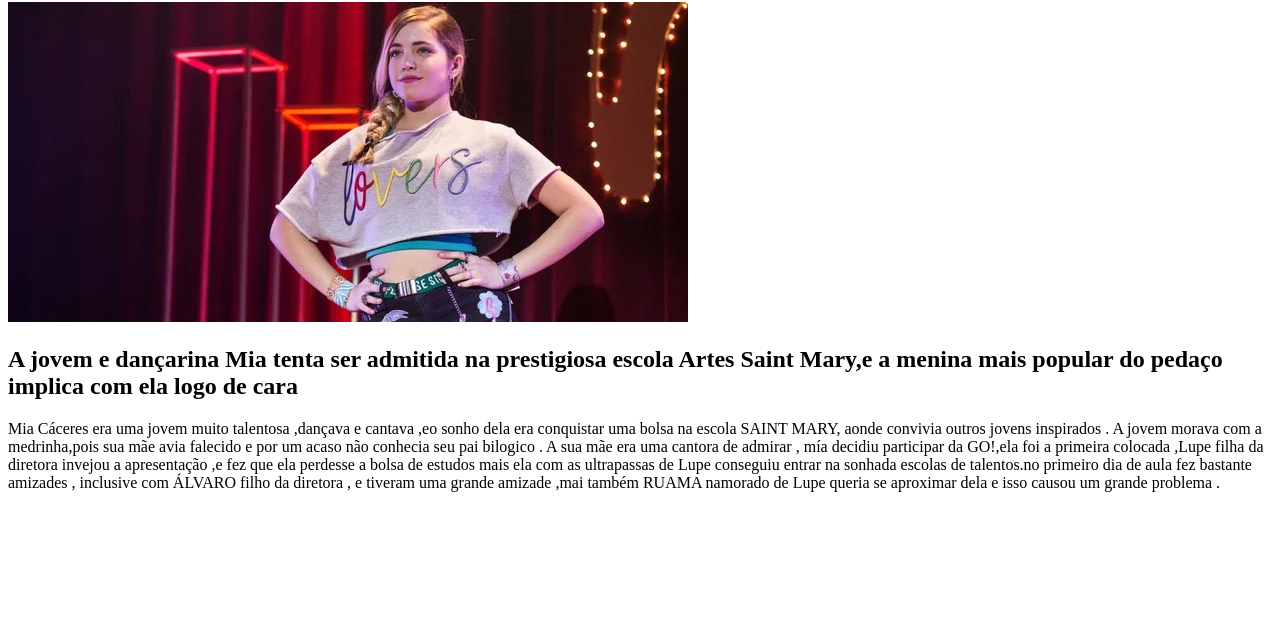
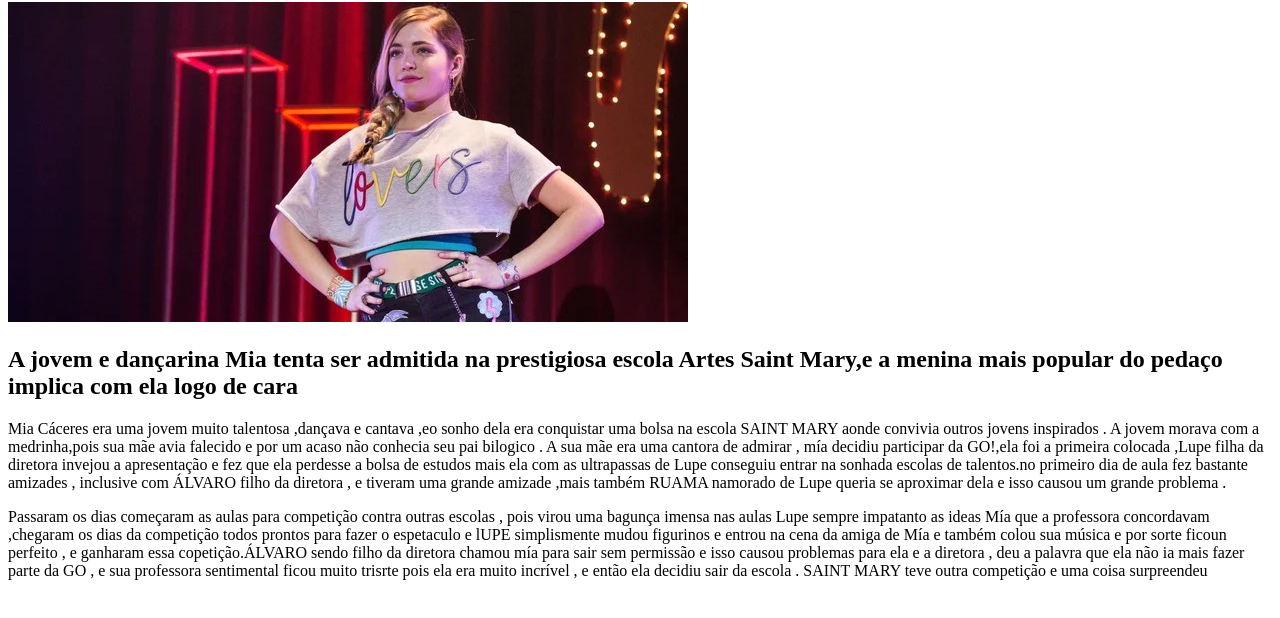
Before and after one commit to noemi-menezes/meublog1d, a plain HTML site: page index.html in a window 1280 px wide. Shown: the part 78-696 px from the top of the page. Drawn offline with Linux system fonts and the light colour scheme.

Commit message:
dwcedcdwc

```diff
--- a/index.html
+++ b/index.html
@@ -9,8 +9,17 @@
     <h1>GO viva do seu jeito </h1>
     <img src="img1.webp"/>
     <h2> A jovem e dançarina Mia tenta ser admitida na prestigiosa escola Artes Saint Mary,e a menina mais popular do pedaço implica com ela logo de cara </h2>
-    <p>Mia Cáceres era uma jovem muito talentosa ,dançava e cantava ,eo sonho dela era conquistar uma bolsa na escola SAINT MARY, aonde convivia outros jovens inspirados . A jovem morava com a medrinha,pois sua mãe avia falecido e por um acaso não conhecia seu pai bilogico . A sua mãe era uma cantora de admirar , mía decidiu participar da GO!,ela foi a primeira colocada ,Lupe filha da diretora invejou a apresentação ,e fez que ela perdesse a bolsa de estudos mais ela com as ultrapassas de Lupe conseguiu entrar na sonhada escolas de talentos.no primeiro dia de aula fez bastante amizades , inclusive com ÁLVARO filho da diretora , e tiveram uma grande amizade ,mai também RUAMA namorado de Lupe queria se aproximar dela e isso causou um grande problema .   </p>
-    <p></p>
+    <p>Mia Cáceres era uma jovem muito talentosa ,dançava e cantava ,eo sonho dela era conquistar uma bolsa na escola SAINT MARY  aonde convivia outros jovens inspirados . A jovem morava com a medrinha,pois sua mãe avia falecido e por um acaso não conhecia seu pai bilogico .
+ A sua mãe era uma cantora de admirar , mía decidiu participar da GO!,ela foi a primeira colocada ,Lupe filha da diretora invejou a apresentação
+ e fez que ela perdesse a bolsa de estudos mais ela com as ultrapassas de Lupe conseguiu entrar na sonhada escolas de talentos.no primeiro dia de aula
+ fez bastante amizades , inclusive com ÁLVARO filho da diretora , e tiveram uma grande amizade ,mais também RUAMA namorado de Lupe queria se aproximar
+ dela e isso causou um grande problema .   </p>
+    <p>Passaram os dias começaram as aulas para competição contra outras escolas , pois virou uma bagunça imensa nas aulas Lupe sempre impatanto as ideas Mía
+      que a professora concordavam ,chegaram os dias da competição todos prontos para fazer o espetaculo e lUPE simplismente mudou figurinos e entrou na cena da amiga de Mía
+     e também colou sua música e por sorte ficoun perfeito , e ganharam essa copetição.ÁLVARO sendo filho da diretora chamou mía para sair sem permissão e isso causou
+    problemas para ela e a diretora , deu a palavra que ela não ia mais fazer parte da GO , e sua professora sentimental ficou muito trisrte pois ela era muito
+incrível , e então ela decidiu sair da escola .
+SAINT MARY teve outra competição e uma coisa surpreendeu   </p>
     <p></p>
 </body>
 </html>
```
